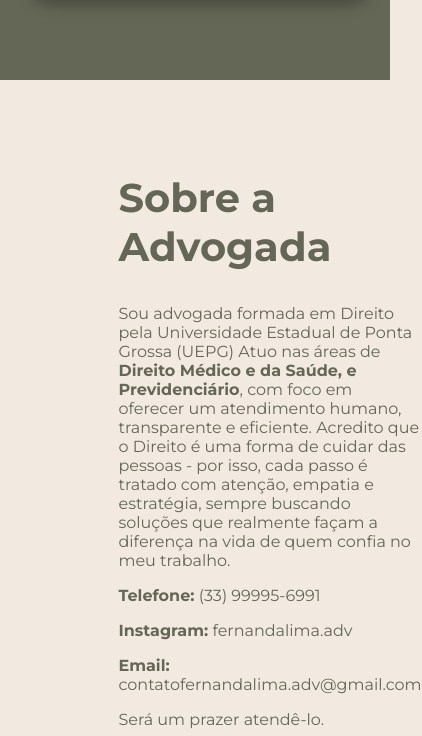
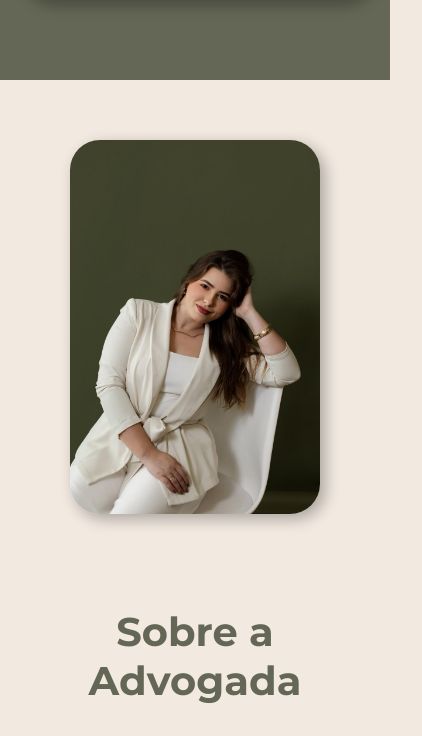
Before and after one commit to igorvsette/fernanda-lima-advogada, a plain HTML site: page index.html in a window 390 px wide. Shown: the part 1544-2280 px from the top of the page, 422 px wide, since content can reach past the window. Drawn offline with nearby package versions, Linux system fonts and the light colour scheme.

Commit message:
Refactor CSS for layout and responsiveness
Updated styles for layout, responsiveness, and footer.

```diff
--- a/style.css
+++ b/style.css
@@ -136,14 +136,15 @@ body {
         margin-top: 30px;
         justify-content: center;
     }
-}
 
 
 .imagem-secundaria{
+    display: flex; /* Garante que a imagem possa ser centralizada */
+    justify-content: center; /* Centraliza a imagem na tela */
+    padding: 20px; /
    margin-bottom: 30px;
 }
 
-@media (max-width: 768px) {
 .imagem-secundaria img{
     width: 350px;
     height: auto;
@@ -155,7 +156,6 @@ body {
 .imagem-secundaria:hover img{
     transition:  0.8s ease;
     transform: scale(1.10);
-}
 }
 
 .footer-copyright{
@@ -169,19 +169,23 @@ body {
     display: flex;
     justify-content: center;
     align-items: center;
-    gap: 150px;
+    gap: 40px;
+    text-align: center;
+    flex-direction: column;
     margin: 0 auto;
     max-width: 1200px;
-    padding: 60px 10%;
+    padding: 40px 5%;
     color: #646756;
 }
 
 .footer-coluna-esquerda {
     flex: 1;
-    max-width: 350px;
+    max-width: 100%;
+    text-align: center;
 }
 .footer-coluna-esquerda img {
-    width: 100%;
+    width: 250px;
+    margin: 0 auto;
 }
 
 .footer-coluna-direita {
@@ -192,3 +196,5 @@ body {
 .footer-sobre-mim h2{
     font-size: 2.5rem;
 }
+
+}
```
